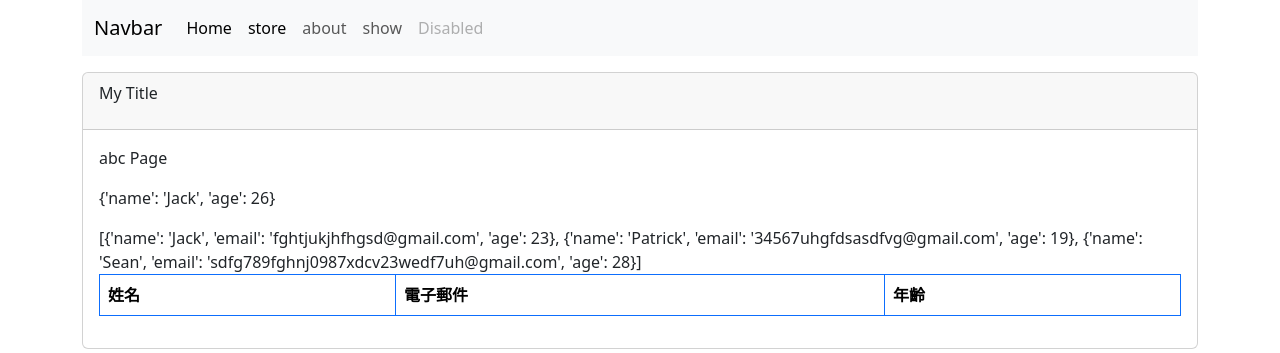
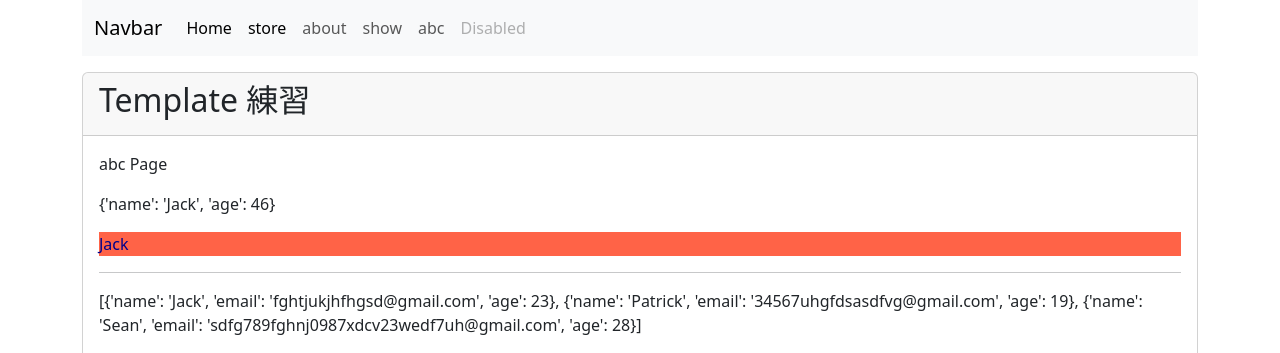
Before and after one commit to kai114615/project2, a Django app: page /store/abc/ in a window 1280 px wide. Shown: the top 353 px of the page. Run offline with Django 5.2, Linux system fonts and the light colour scheme; lists and menus that the app fills with data are empty; some libraries are stand-ins or nearby versions.

Commit message:
複習到20240730

```diff
--- a/myapp/templates/myapp/abc.html
+++ b/myapp/templates/myapp/abc.html
@@ -1,8 +1,21 @@
-{% extends "base.html" %} {% block content %}
+{% extends "base.html" %}
 
+
+
+{% block content %}
 <p>abc Page</p>
 <p>{{ user }}</p>
-{{ users }}
+
+{% if user.age >= 40 %}
+<p style="background-color: tomato;color: darkblue;">{{ user.name }}</p>
+{% elif user.age >= 20 %}
+<p style="background-color: lightgoldenrodyellow;color: darkblue ;">{{ user.name }}</p>
+{% else  %}
+<p style="background-color: chartreuse;color: darkolivegreen;">{{ user.name }}</p>
+{% endif %}
+<hr>
+<p>{{ users }}</p>
+
 
 <table class="table table-bordered border-primary">
     <thead>
@@ -16,12 +29,16 @@
         {% for aUser in user|dictsort:'age' %}
 
         <tr class="{% cycle 'table-success' 'table-warning' %}">
-            <td>{{aUser.name}}</td>
-            <td>{{aUser.email}}</td>
-            <td>{{aUser.age}}</td>
+            <td>{{user.name}}</td>
+            <td>{{user.email}}</td>
+            <td>{{user.age}}</td>
         </tr>
         {% endfor %}
     </tbody>
 </table>
 
-{% endblock %}
+{% endblock  %}
+
+{% block title %}
+<h2>{{title}}</h2>
+{% endblock  %}
--- a/myapp/views.py
+++ b/myapp/views.py
@@ -3,6 +3,8 @@ from django.http import HttpResponse
 from datetime import datetime
 
 # Create your views here.
+
+
 def index(request):
     # return HttpResponse('<h2>Myapp 首頁</h2>')
     store_title = '商城首頁hello django'
@@ -13,24 +15,30 @@ def index(request):
     # locals功能可將參數自動整理成{dict}的形式來呈現
     return render(request, 'myapp/index.html', locals())
 
+
 def about(request, year=datetime.now().year):
     # return HttpResponse(f'<h2>About {year} </h2>')
     return render(request, 'myapp/about.html', {'year': year})
 
+
 def details(request, product_id=''):
     return HttpResponse(f'<h2>讀出商品編號{product_id}的商品</h2>')
+
 
 def blog(request, publish=None):
     return HttpResponse(f'<h2>讀取{publish}的文章</h2>')
 
+
 def course(request, course_name=None):
     return HttpResponse(f'<h2>課程名稱：{course_name}</h2>')
 
+
 def show(request):
-    return render(request, 'myapp/show.html', {'title':'store show'})
+    return render(request, 'myapp/show.html', {'title': 'store show'})
+
 
 def abc(request):
-    user = {'name': 'Jack', 'age': 26}
+    user = {'name': 'Jack', 'age': 46}
     users = [{'name': 'Jack', 'email': 'fghtjukjhfhgsd@gmail.com', 'age': 23},
              {'name': 'Patrick', 'email': '34567uhgfdsasdfvg@gmail.com', 'age': 19},
              {'name': 'Sean', 'email': 'sdfg789fghnj0987xdcv23wedf7uh@gmail.com', 'age': 28}]
--- /dev/null
+++ b/static/styles/main.css
@@ -0,0 +1 @@
+/* 大家共用的CSS放這裡 */
--- a/templates/navbar.html
+++ b/templates/navbar.html
@@ -18,6 +18,7 @@
         <a class="nav-link active" aria-current="page" href="{% url "myapp:index" %}">store</a>
         <a class="nav-link" href="{% url "myapp:about" %}">about</a>
         <a class="nav-link" href="{% url "myapp:show" %}">show</a>
+        <a class="nav-link" href="{% url "myapp:contact" %}">abc</a>
         <a class="nav-link disabled" aria-disabled="true">Disabled</a>
       </div>
     </div>
```
